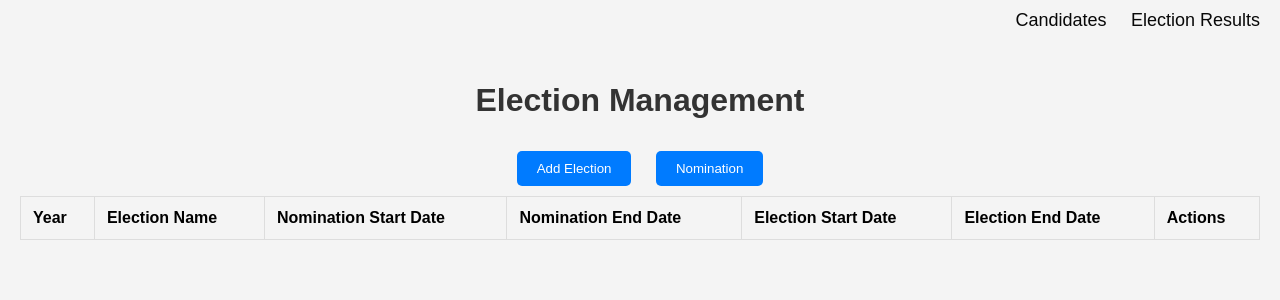
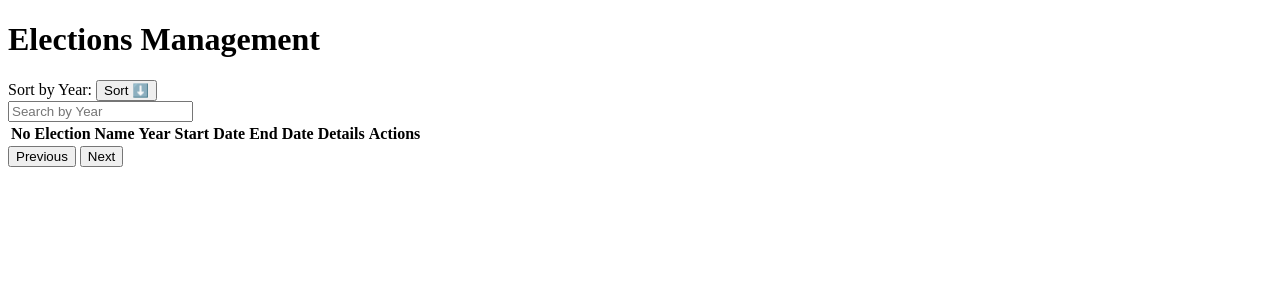
Before and after one commit to Rajika418/voting_system, a PHP site: page /templates/election.html in a window 1280 px wide. Shown: the top 300 px of the page. Run offline with PHP 8.4, Linux system fonts and the light colour scheme; lists and menus that the app fills with data are empty; some libraries are stand-ins or nearby versions.

Commit message:
modified election

```diff
--- a/client/admin/styles/election.css
+++ b/client/admin/styles/election.css
@@ -1,192 +1,76 @@
-/* General Styles */
-body {
-    font-family: Arial, sans-serif;
-    margin: 0;
-    padding: 0;
-    background-color: #f4f4f4;
+.container1{
+    display: flex;
+    flex-direction: column;
 }
 
-header {
-    padding: 10px 0;
-}
-
-nav ul {
-    list-style: none;
-    margin: 0;
-    padding: 0;
-    text-align: right;
-}
-
-nav ul li {
-    display: inline;
-    margin-right: 20px;
-}
-
-nav ul li a {
-    color: #080808;
-    text-decoration: none;
-    font-size: 18px;
-}
-
-nav ul li a:hover {
-    text-decoration: underline;
-}
-
-main {
-    padding: 20px;
+h1 {
     text-align: center;
 }
 
-main h1 {
-    color: #333;
+.controls {
+    display: flex;
+    justify-content: space-between;
+    margin-bottom: 20px;
 }
 
-.buttons button {
-    background-color: #007bff;
-    color: white;
-    border: none;
-    padding: 10px 20px;
-    margin: 10px;
-    cursor: pointer;
-    border-radius: 5px;
-}
-
-.buttons button:hover {
-    background-color: #0056b3;
-}
-
-/* Modal Styles */
-.modal {
-    display: none;
-    position: fixed;
-    z-index: 1;
-    left: 0;
-    top: 0;
-    width: 100%;
-    height: 100%;
-    background-color: rgba(0, 0, 0, 0.5);
-    justify-content: center;
+.sort-controls {
+    display: flex;
     align-items: center;
 }
 
-.modal-content {
-    background-color: white;
-    margin: auto;
-    padding: 20px;
-    width: 400px;
-    border-radius: 10px;
-    position: relative;
-    box-shadow: 0 4px 8px rgba(0, 0, 0, 0.2);
+.sort-controls label {
+    margin-right: 10px;
 }
 
-.modal-content h2 {
-    margin: 0 0 20px;
-    font-size: 24px;
-    color: #333;
-}
-
-.modal-content form label {
-    font-size: 16px;
-    color: #333;
-    display: block;
-    margin-bottom: 8px;
-}
-
-.close {
-    position: absolute;
-    top: 10px;
-    right: 15px;
-    font-size: 24px;
-    cursor: pointer;
-    color: #333;
-}
-
-/* Input and Button Styling Inside Modal */
-form input {
-    display: block;
-    margin: 10px 0;
-    width: 100%;
-    padding: 10px;
-    border: 1px solid #ccc;
-    border-radius: 5px;
-    font-size: 16px;
-}
-
-form button {
-    background-color: #28a745;
-    color: white;
-    border: none;
-    padding: 10px;
-    width: 100%;
-    border-radius: 5px;
-    cursor: pointer;
-    font-size: 16px;
-}
-
-form button:hover {
-    background-color: #218838;
+.search-bar input {
+    padding: 8px;
+    width: 200px;
 }
 
 table {
     width: 100%;
     border-collapse: collapse;
+    margin-bottom: 20px;
 }
 
 th, td {
-    padding: 12px;
+    padding: 10px;
+    text-align: left;
     border: 1px solid #ddd;
-    text-align: left;
 }
 
 th {
-    background-color: #f4f4f4;
+    background-color: #f2f2f2;
 }
 
-button.editBtn, button.deleteBtn {
-    padding: 5px 10px;
-    margin-right: 5px;
-    cursor: pointer;
+tr:nth-child(even) {
+    background-color: #f9f9f9;
 }
 
+tr:hover {
+    background-color: #f1f1f1;
+}
 
-/* Responsive Styles */
+.pagination {
+    text-align: center;
+}
+
+.pagination button {
+    padding: 8px 15px;
+    margin: 0 5px;
+}
+
 @media (max-width: 768px) {
-    nav ul {
-        text-align: center;
+    .controls {
+        flex-direction: column;
+        align-items: flex-start;
     }
 
-    nav ul li {
-        display: block;
-        margin: 10px 0;
+    .sort-controls, .search-bar {
+        margin-bottom: 10px;
     }
 
-    .buttons button {
-        display: block;
+    .search-bar input {
         width: 100%;
-        padding: 15px;
-        margin: 10px auto;
-    }
-
-    .modal-content {
-        width: 90%;
     }
 }
-
-@media (max-width: 480px) {
-    main h1 {
-        font-size: 24px;
-    }
-
-    nav ul li a {
-        font-size: 16px;
-    }
-
-    .buttons button {
-        padding: 12px;
-        font-size: 16px;
-    }
-
-    .modal-content {
-        width: 90%;
-    }
-}
--- a/client/admin/styles/main.css
+++ b/client/admin/styles/main.css
@@ -25,6 +25,7 @@ body {
 .logo {
   display: flex;
   align-items: center;
+  justify-content: space-evenly;
 }
 
 .logo img {
--- a/client/admin/templates/election.html
+++ b/client/admin/templates/election.html
@@ -3,85 +3,44 @@
 <head>
     <meta charset="UTF-8">
     <meta name="viewport" content="width=device-width, initial-scale=1.0">
-    <title>Election Management</title>
-    <link rel="stylesheet" href="../styles/election.css">
-    <script src="https://cdnjs.cloudflare.com/ajax/libs/axios/1.3.4/axios.min.js"></script>
+    <title>Elections Management</title>
 </head>
 <body>
-    <!-- Top Navigation -->
-    <header>
-        <nav>
-            <ul>
-                <li><a href="#candidates">Candidates</a></li>
-                <li><a href="#results">Election Results</a></li>
-            </ul>
-        </nav>
-    </header>
+    <div class="container1">
+        <h1>Elections Management</h1>
 
-    <!-- Election Section -->
-    <main>
-        <h1>Election Management</h1>
-        <div class="buttons">
-            <button id="addElectionBtn">Add Election</button>
-
-            <button id="nominationBtn">Nomination</button>
+        <div class="controls">
+            <div class="sort-controls">
+                <label for="sortOrder">Sort by Year:</label>
+                <button id="sortButton" class="sort-button">Sort <span id="sortArrow">⬇️</span></button>
+            </div>
+            <div class="search-bar">
+                <input type="text" id="searchInput" placeholder="Search by Year">
+            </div>
         </div>
 
-
-         <!-- Election Table -->
-         <table id="electionTable">
+        <table id="electionTable">
             <thead>
                 <tr>
+                    <th>No</th>
+                    <th>Election Name</th>
                     <th>Year</th>
-                    <th>Election Name</th>
-                    <th>Nomination Start Date</th>
-                    <th>Nomination End Date</th>
-                    <th>Election Start Date</th>
-                    <th>Election End Date</th>
+                    <th>Start Date</th>
+                    <th>End Date</th>
+                    <th>Details</th>
                     <th>Actions</th>
                 </tr>
             </thead>
-            <tbody id="electionTableBody">
-                <!-- Dynamic Election Rows Will Be Inserted Here -->
+            <tbody id="electionBody">
+                <!-- Election data will be populated here -->
             </tbody>
         </table>
 
-
-        <!-- Add Election Popup Modal -->
-        <div id="addElectionModal" class="modal">
-            <div class="modal-content">
-                <span class="close">&times;</span>
-                <h2>Add New Election</h2>
-                <form id="electionForm" enctype="multipart/form-data">
-
-                    <label for="year">Election Year:</label>
-                    <input type="number" id="year" name="year" min="2000" max="2099" step="1" required>
-
-                    <label for="electionName">Election Name:</label>
-                    <input type="text" id="electionName" name="electionName" required>
-
-                    <label for="nominationStart">Nomination Start Date:</label>
-                    <input type="date" id="nominationStart" name="nominationStart" required>
-
-                    <label for="nominationEnd">Nomination End Date:</label>
-                    <input type="date" id="nominationEnd" name="nominationEnd" required>
-
-                    <label for="electionStart">Election Start Date:</label>
-                    <input type="date" id="electionStart" name="electionStart" required>
-
-                    <label for="electionEnd">Election End Date:</label>
-                    <input type="date" id="electionEnd" name="electionEnd" required>
-
-                    <label for="image">Election logo:</label>
-                    <input type="file" id="image" name="image" accept="image/*">
-
-                    <button type="submit">Add Election</button>
-                </form>
-            </div>
+        <div class="pagination">
+            <button id="prevPage">Previous</button>
+            <span id="pageInfo"></span>
+            <button id="nextPage">Next</button>
         </div>
-
-
-    </main>
-
+    </div>
 </body>
 </html>
```
Also changed, not shown: client/admin/js/pages/election.js (+88 -122 lines), client/admin/js/router.js (+90 -10 lines), client/admin/templates/candidate.html (added, +11 -0 lines), client/admin/templates/nomination.html (added, +11 -0 lines), server/controller/election/election_get.php (+57 -5 lines), client/admin/js/pages/candidate.js (added), client/admin/js/pages/nomination.js (added), client/admin/styles/candidate.css (added), client/admin/styles/nomination.css (added).
